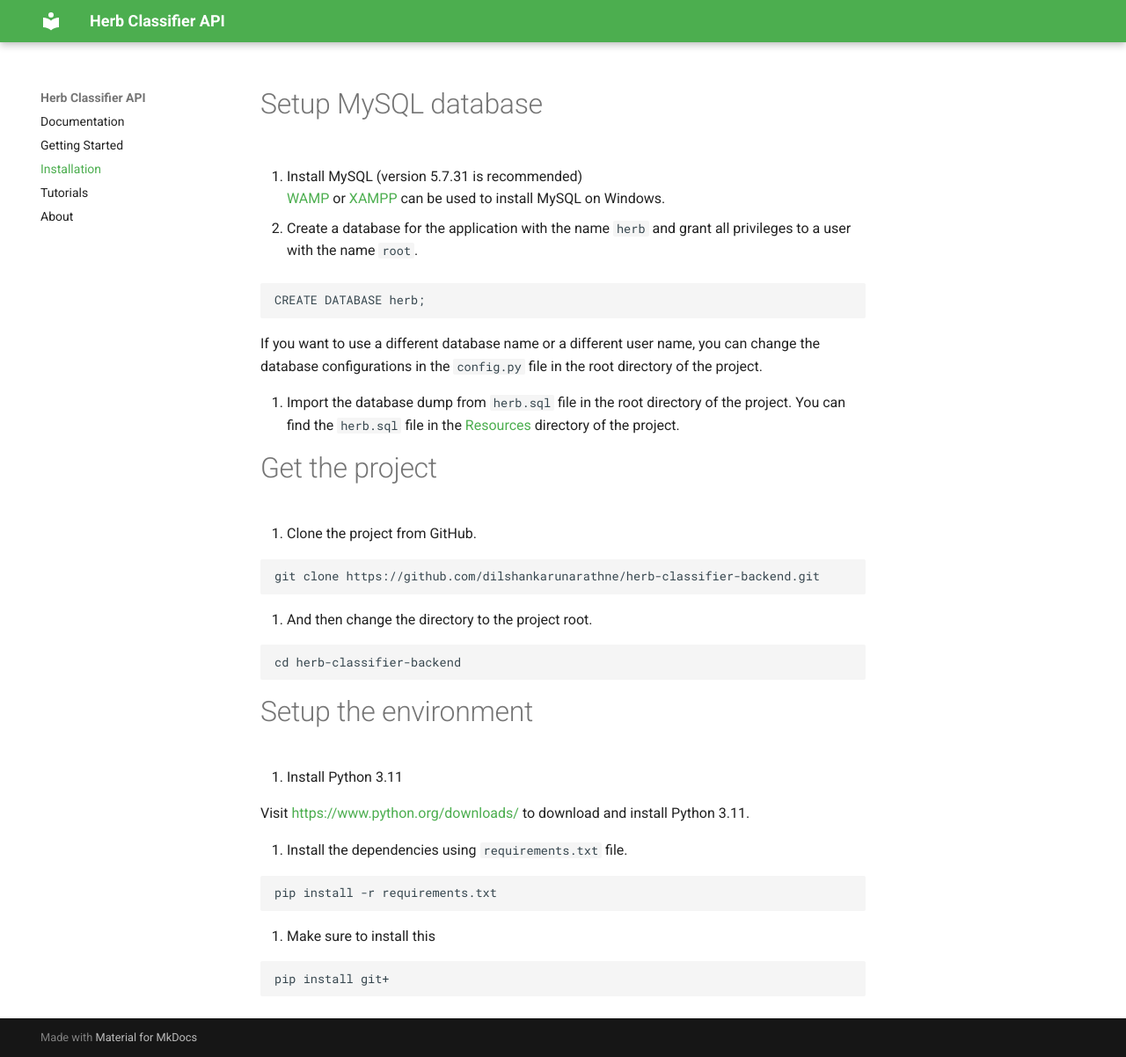
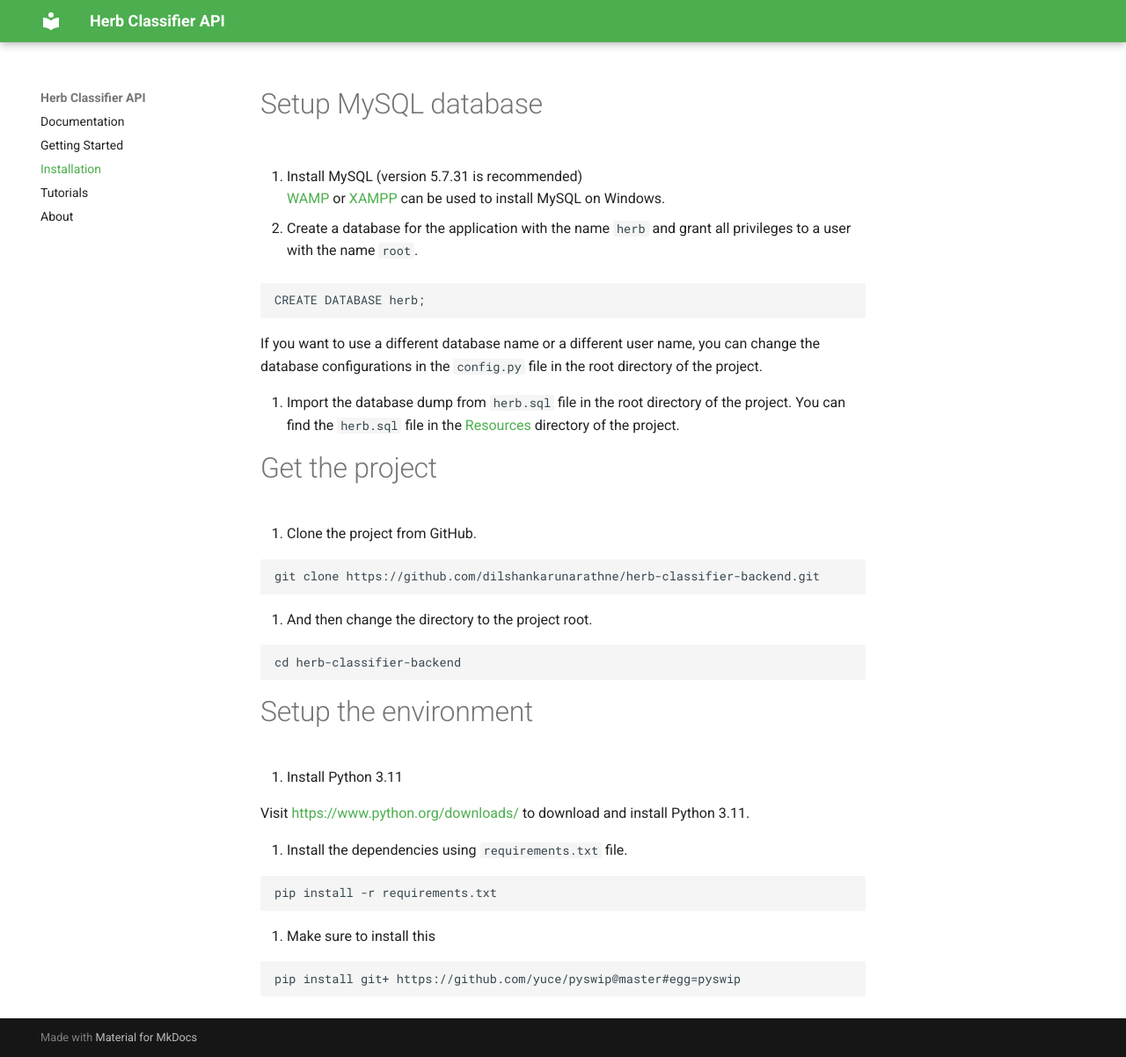
Before and after one commit to dilshankarunarathne/herb-classifier-backend, an MkDocs documentation site: the page built from docs/installation.md, in a window 1280 px wide and 1202 px high. Shown: the whole window at 88% size. Built offline with MkDocs 1.6.1 and Material for MkDocs 9.7.7, drawn with Linux system fonts in a browser that asks for light colours; some of the changed lines change nothing that is shown.

Commit message:
Update installation.md

````diff
--- a/docs/installation.md
+++ b/docs/installation.md
@@ -42,5 +42,5 @@ pip install -r requirements.txt
 
 3. Make sure to install this
 ```bash
-pip install git+
+pip install git+ https://github.com/yuce/pyswip@master#egg=pyswip
 ```
````
